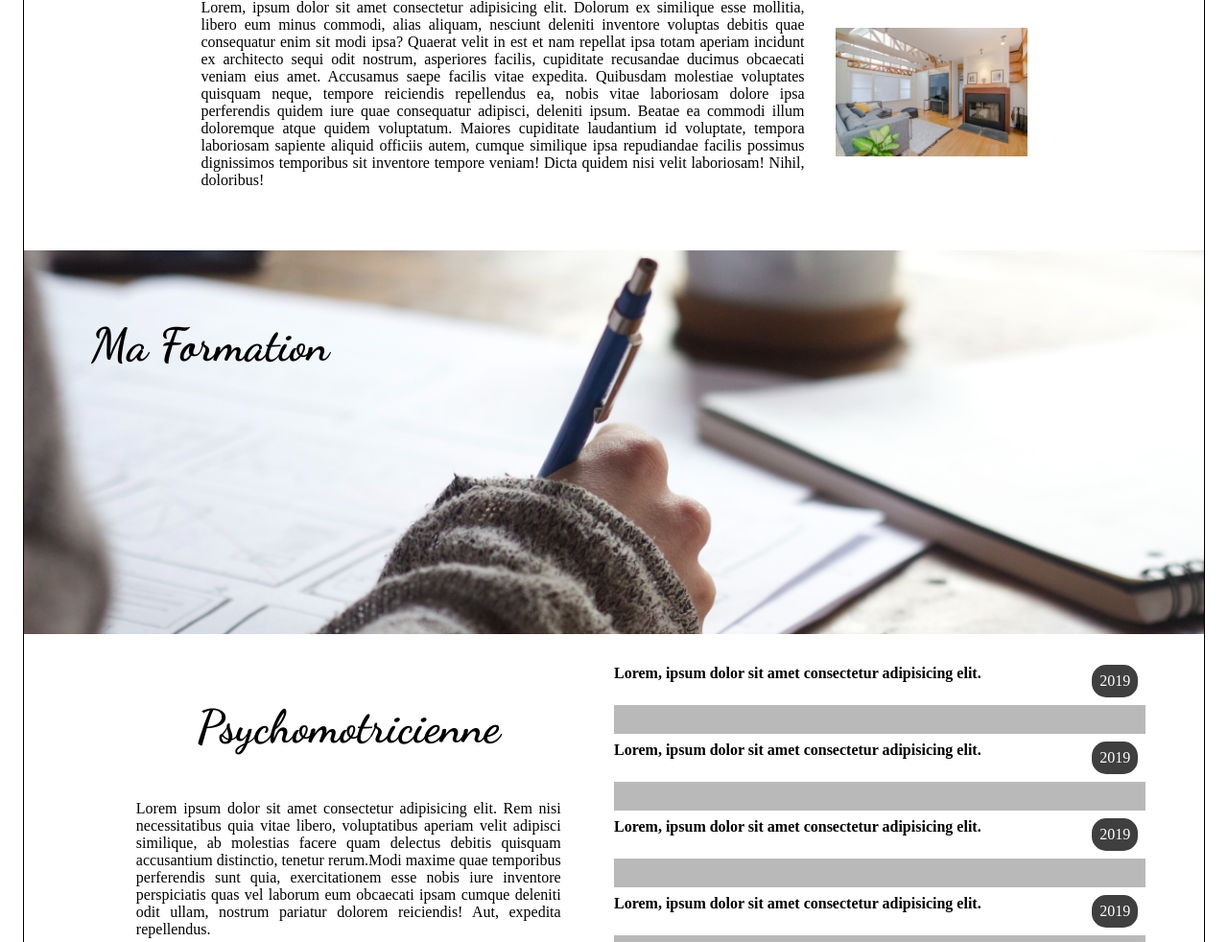
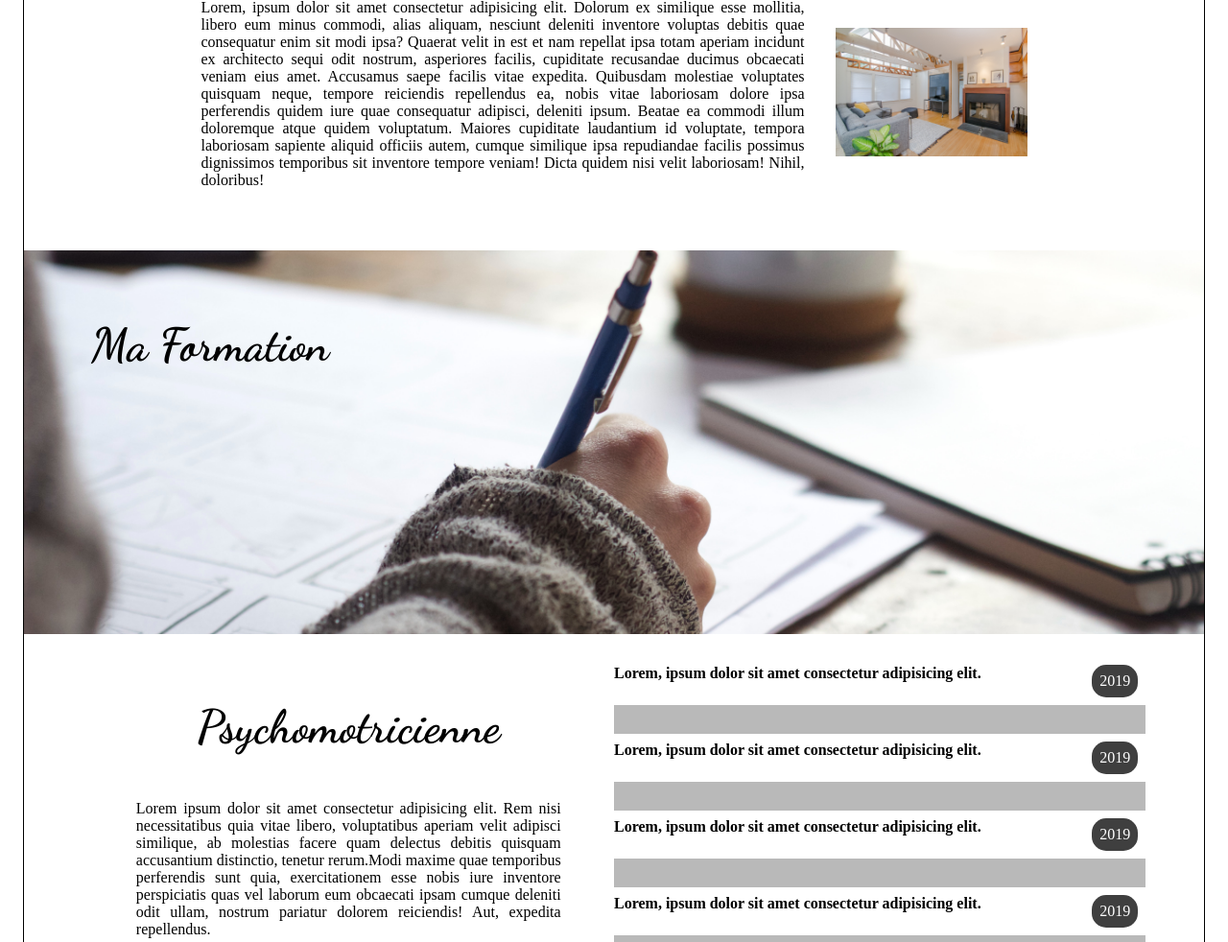
Before and after one commit to thibaultspriet/sandrine-psychomot, a Django app: page /presentation/ in a window 1280 px wide. Shown: the part 867-1849 px from the top of the page at 96% size. Run offline with Django 3.2, Linux system fonts and the light colour scheme; style sheets or scripts are compiled from the project's sources.

Commit message:
background images

```diff
--- a/psychomot/main/static/main/css/presentation.css
+++ b/psychomot/main/static/main/css/presentation.css
@@ -78,8 +78,9 @@
 
 .formation-container-cover, .experience-container-cover, .cabinet-container-cover {
   position: relative;
-  height: 400px;
-  overflow: hidden;
+  min-height: 400px;
+  background-size: cover;
+  background-attachment: fixed;
 }
 
 .formation-container-cover .cover, .experience-container-cover .cover, .cabinet-container-cover .cover {
@@ -93,6 +94,10 @@
   left: 70px;
   font-family: 'Dancing';
   font-size: 3em;
+}
+
+.formation-container-cover {
+  background-position: center;
 }
 
 .formation-container {
@@ -195,6 +200,7 @@
   margin-top: -40px;
   -webkit-box-shadow: 0px 10px 7px 0px rgba(0, 0, 0, 0.64);
   box-shadow: 0px 10px 7px 0px rgba(0, 0, 0, 0.64);
+  position: relative;
 }
 
 .experiences-container li:not(:last-child) {
@@ -211,11 +217,12 @@
 
 .cabinet-container-cover {
   margin: 5em 0;
+  background-position: right;
 }
 
 .cabinet-container-cover h2 {
   text-align: right;
-  right: 380px;
+  right: 50px;
   top: 50px;
 }
 
--- a/psychomot/main/static/main/css/presentation.scss
+++ b/psychomot/main/static/main/css/presentation.scss
@@ -75,8 +75,9 @@
 // cover formation
 .formation-container-cover, .experience-container-cover, .cabinet-container-cover{
     position: relative;
-    height: 400px;
-    overflow: hidden;
+    min-height: 400px;
+    background-size: cover;
+    background-attachment: fixed;
     .cover{
         position: absolute;
         top: -200px;
@@ -88,6 +89,10 @@
         font-family: 'Dancing';
         font-size: 3em;
     }
+}
+
+.formation-container-cover{
+    background-position: center;
 }
 
 // formation
@@ -174,6 +179,7 @@
     -webkit-box-shadow: 0px 10px 7px 0px rgba(0,0,0,0.64);
     -moz-box-shadow: 0px 10px 7px 0px rgba(0,0,0,0.64);
     box-shadow: 0px 10px 7px 0px rgba(0,0,0,0.64);
+    position: relative;
     li:not(:last-child){
         margin-bottom: 2em;
     }
@@ -188,9 +194,10 @@
 //cabinet
 .cabinet-container-cover{
     margin: 5em 0;
+    background-position: right;
     h2{
         text-align: right;
-        right:380px;
+        right:50px;
         top: 50px;
     }
 }
--- a/psychomot/main/templates/main/base.html
+++ b/psychomot/main/templates/main/base.html
@@ -34,7 +34,7 @@
                 <li><a href="{% url 'presentation' %}">Présentation</a></li>
                 <li><a href="#">Psychomotricité</a></li>
                 <li><a href="#">Sophrologie-Yoga</a></li>
-                <li><a href="#">Rendez-Vous</a></li>
+                <li><a href="{% url 'rendez_vous' %}">Rendez-Vous</a></li>
                 <li><a href="{% url 'contact' %}">Contact</a></li>
             </ul>
 
@@ -43,7 +43,7 @@
                 <li><a href="{% url 'presentation' %}">Présentation</a></li>
                 <li><a href="#">Psychomotricité</a></li>
                 <li><a href="#">Sophrologie-Yoga</a></li>
-                <li><a href="#">Rendez-Vous</a></li>
+                <li><a href="{% url 'rendez_vous' %}">Rendez-Vous</a></li>
                 <li><a href="{% url 'contact' %}">Contact</a></li>
             </ul>
         </nav>
--- a/psychomot/main/templates/main/presentation.html
+++ b/psychomot/main/templates/main/presentation.html
@@ -50,8 +50,8 @@
 
         </section>
 
-        <div class="formation-container-cover">
-            <img src="{% static 'main/img/presentation-formation.jpg' %}" alt="formation" class="cover">
+        <div class="formation-container-cover" style="background-image: url({%static 'main/img/presentation-formation.jpg'%});">
+            <!-- <img src="{% static 'main/img/presentation-formation.jpg' %}" alt="formation" class="cover"> -->
             <h2>Ma Formation</h2>
         </div>
 
@@ -127,8 +127,8 @@
             </div>
         </section>
 
-        <div class="experience-container-cover">
-            <img src="{% static 'main/img/presentation-experience.jpg' %}" alt="experience" class="cover">
+        <div class="experience-container-cover" style="background-image: url({% static 'main/img/presentation-experience.jpg' %});">
+            <!-- <img src="{% static 'main/img/presentation-experience.jpg' %}" alt="experience" class="cover"> -->
             <h2>Mon Expérience</h2>
         </div>
 
@@ -143,8 +143,8 @@
             </ul>
         </div>
 
-        <div class="cabinet-container-cover">
-            <img src="{% static 'main/img/presentation-cabinet.png' %}" alt="cabinet pyschomotricité" class="cover">
+        <div class="cabinet-container-cover" style="background-image: url({% static 'main/img/presentation-cabinet.png' %});">
+            <!-- <img src="{% static 'main/img/presentation-cabinet.png' %}" alt="cabinet pyschomotricité" class="cover"> -->
             <h2>Mon Cabinet</h2>
         </div>
 
```
Also changed, not shown: 2 other files.
